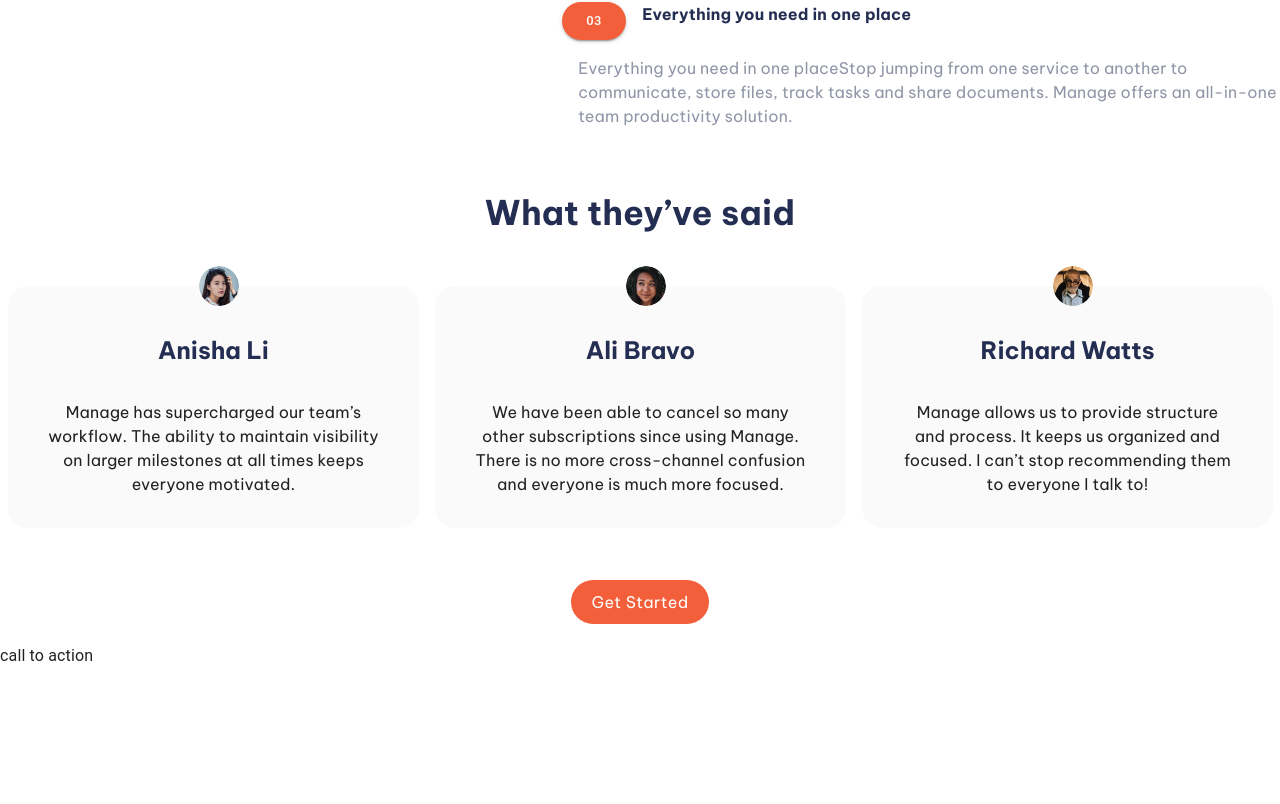
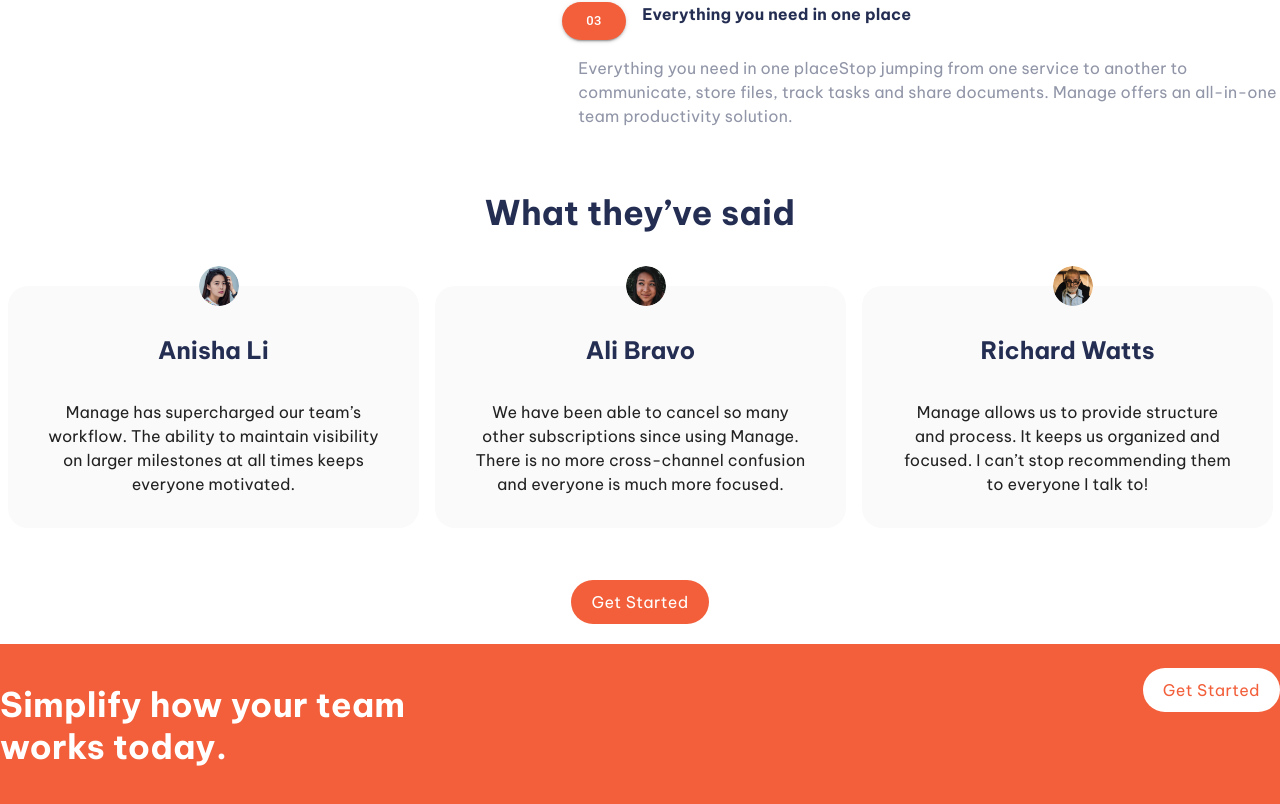
Before and after one commit to meyoh-23/Manage-landing-page, a React (Create React App) app: page / in a window 1280 px wide. Shown: the part 1112-1916 px from the top of the page. Before the commit the page ends 1780 px from the top, so only its background shows below. Built offline with nearby package versions, Linux system fonts and the light colour scheme.

Commit message:
finished the call to action

```diff
--- a/src/components/CallToAction.jsx
+++ b/src/components/CallToAction.jsx
@@ -1,10 +1,47 @@
-import { Box } from "@mui/material";
-
+import { Box, Typography } from "@mui/material";
+import { MainButton } from "./utils/Buttons";
 
 function CallToAction() {
   return (
-    <Box>
-        call to action
+    <Box sx={{
+      display: "flex",
+      flexDirection: {
+        xs: "column",
+        md: "row",
+      },
+      justifyContent: "space-between",
+      alignItems: {
+        xs: "center",
+        md: "flex-start",
+      },
+      backgroundColor: "secondary.main",
+      py: 3,
+    }}>
+        <Typography
+        variant="h4"
+        sx={{
+          color: "#fff",
+          fontFamily: "'Be Vietnam Pro', sans-serif",
+          fontWeight: "700",
+          textAlign: {
+            xs: "center",
+            md: "left"
+          },
+          my: {
+            xs: 2,
+          },
+          maxWidth: "500px"
+        }}
+        >
+          Simplify how your team works today.
+        </Typography>
+
+        <MainButton
+        text='get started'
+        mainColor='#fff'
+        textColor='secondary.main'
+        activeColor='secondary.light'
+        />
     </Box>
   )
 }
```
